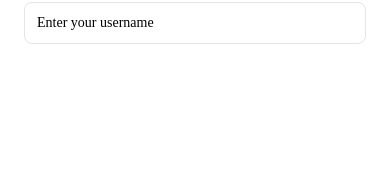
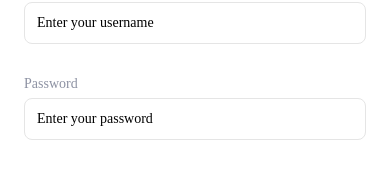
Before and after one commit to sergiopoli77/Alaise, a React Native app: screen / in a window 390 px wide. Shown: the part 172-348 px from the top of the page. Built offline with nearby package versions, Linux system fonts and the light colour scheme.

Commit message:
add Textinput Password

```diff
--- a/src/pages/SignIn/Index.tsx
+++ b/src/pages/SignIn/Index.tsx
@@ -9,12 +9,9 @@ const SignIn = () => {
       <Header title="Sign In" />
       <View style={styles.contentContainer}>
         <Gap height={26} />
-        <TextInput
-          label="Username"
-          placeholder="Enter your username"
-        />
-
-
+        <TextInput label="Username" placeholder="Enter your username" />
+        <Gap height={16} />
+        <TextInput label="Password" placeholder="Enter your password" />
       </View>
     </View>
   );
```
